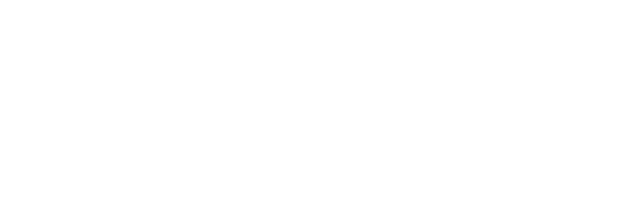
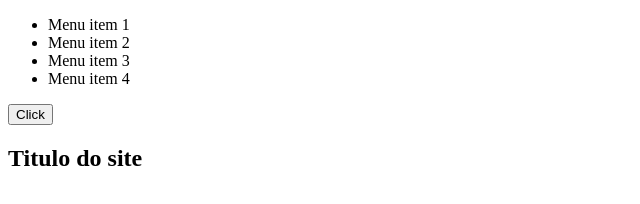
Before and after one commit to MeneMateus/aula-js, a plain HTML site: page index.html in a window 1280 px wide. Shown: the whole page, without its empty margins (0-640 px from the left). Drawn offline with Linux system fonts and the light colour scheme.

Commit message:
Adiciona titulo

```diff
--- a/index.html
+++ b/index.html
@@ -7,6 +7,21 @@
     <link rel="stylesheet" href="css/style.css">
 </head>
 <body>
-
+    <main>
+        <header>
+            <nav class="menu">
+                <ul>
+                    <li>Menu item 1</li>
+                    <li>Menu item 2</li>
+                    <li>Menu item 3</li>
+                    <li>Menu item 4</li>
+                </ul>
+                <button>Click</button>
+            </nav>
+        </header>
+        <section>
+            <h1>Titulo do site</h1>
+        </section>
+    </main>
 </body>
 </html>
```
